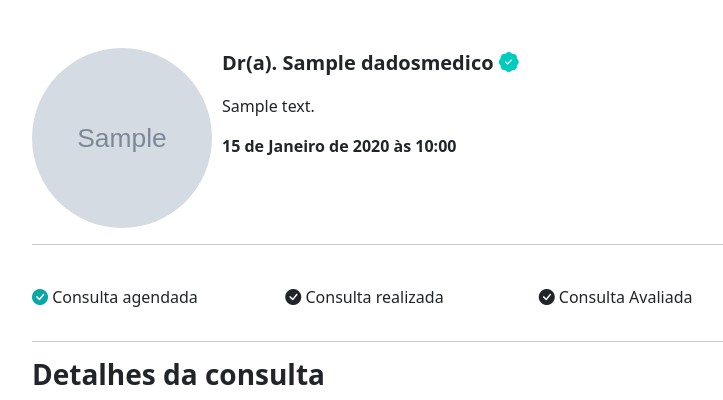
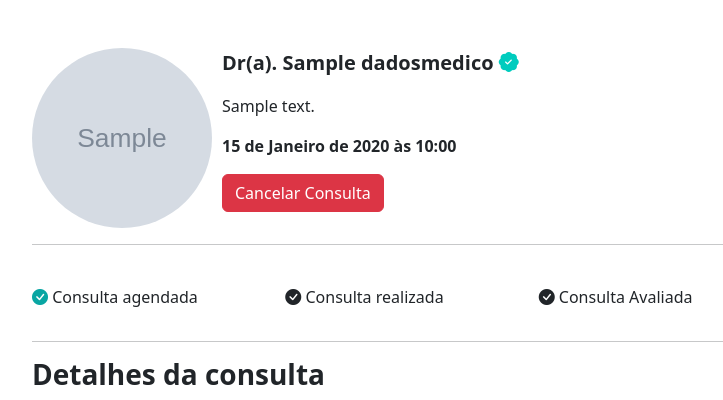
Before and after one commit to MF-Guilherme/healing, a Django app: page /pacientes/consulta/1/ in a window 1280 px wide. Shown: the part 60-460 px from the top of the page, without its empty margins (50-773 px from the left). Run offline with Django 5.2, Linux system fonts and the light colour scheme; a user stored in the database is signed in; tables that the repository leaves empty hold one stand-in row (values such as "Sample post"); grey boxes marked "Sample" are stand-in pictures.

Commit message:
feat(consulta): Cancelar consulta

```diff
--- a/paciente/templates/consulta.html
+++ b/paciente/templates/consulta.html
@@ -38,6 +38,7 @@
                         <p style="font-size: 20px" class="p-bold">Dr(a). {{dado_medico.nome}} <i class="bi bi-patch-check-fill icon-main"></i></p>
                         <p>{{dado_medico.descricao}}</p>
                         <p class="p-bold">{{consulta.data_aberta.data}}</p>
+                        <a href="{% url "cancelar_consulta" consulta.id %}" class="btn btn-danger">Cancelar Consulta</a>
                     </div>
                 </div>
                 <hr>
--- a/paciente/urls.py
+++ b/paciente/urls.py
@@ -8,4 +8,5 @@ urlpatterns = [
     path('agendar_horario/<int:id_data_aberta>/', views.agendar_horario, name="agendar_horario"),
     path('minhas_consultas/', views.minhas_consultas, name="minhas_consultas"),
     path('consulta/<int:id_consulta>/', views.consulta, name="consulta"),
+    path('cancelar_consulta/<int:id_consulta>/', views.cancelar_consulta, name="cancelar_consulta"),
 ]
--- a/paciente/views.py
+++ b/paciente/views.py
@@ -82,3 +82,16 @@ def consulta(request, id_consulta):
         dado_medico = DadosMedico.objects.get(user=consulta.data_aberta.user)
         documentos = Documento.objects.filter(consulta=consulta)
         return render(request, 'consulta.html', {'consulta': consulta, 'dado_medico': dado_medico, 'documentos': documentos})
+
+
+@login_required
+def cancelar_consulta(request, id_consulta):
+    consulta = Consulta.objects.get(id=id_consulta)
+    if request.user != consulta.paciente:
+        messages.add_message(request, constants.ERROR, 'Essa consulta não é sua!')
+        return redirect('/pacientes/home')
+
+    consulta.status = 'C'
+    consulta.save()
+    messages.add_message(request, constants.SUCCESS, 'Consulta cancelada com sucesso')
+    return redirect(f'/pacientes/consulta/{id_consulta}')
```
